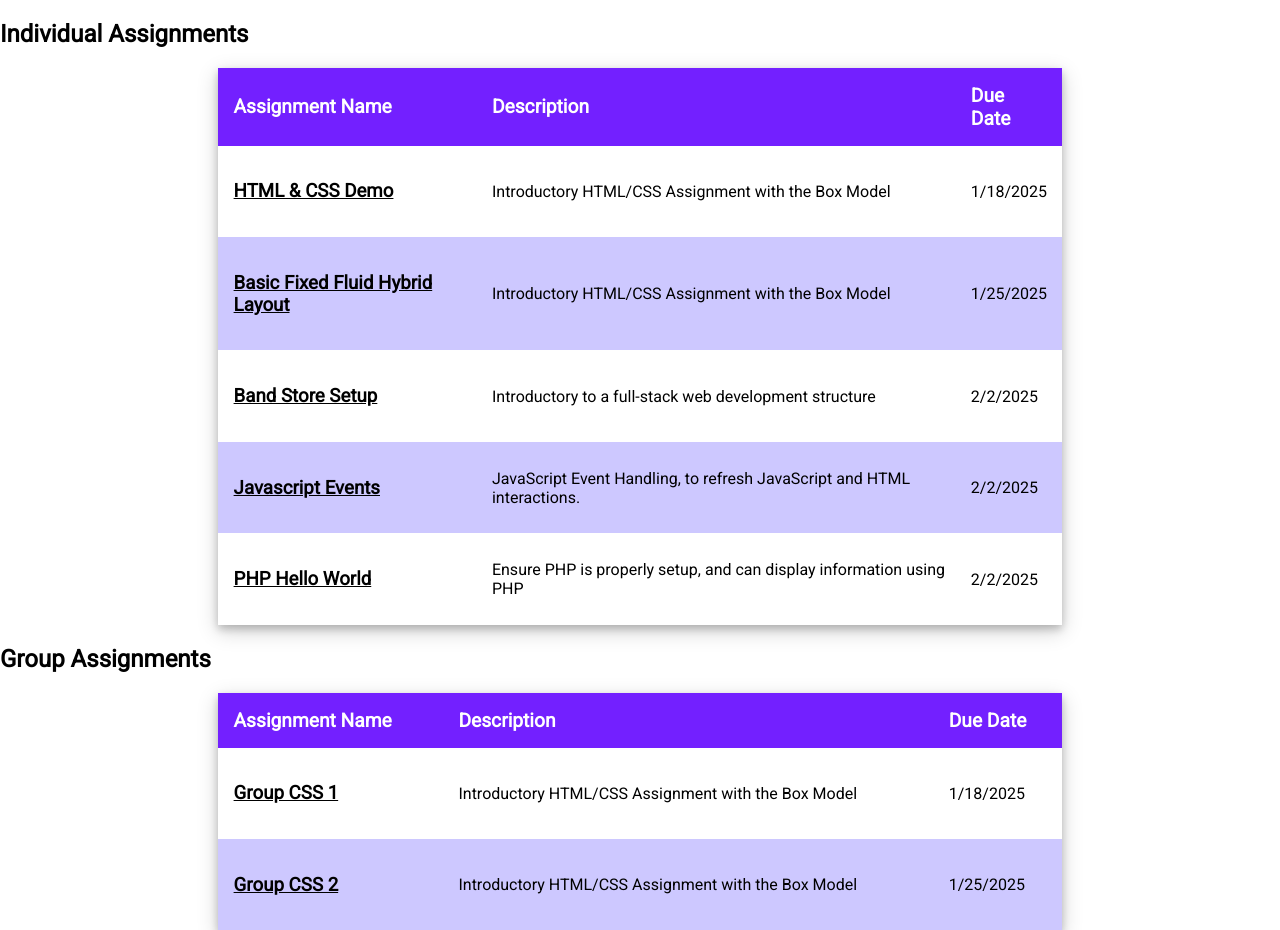
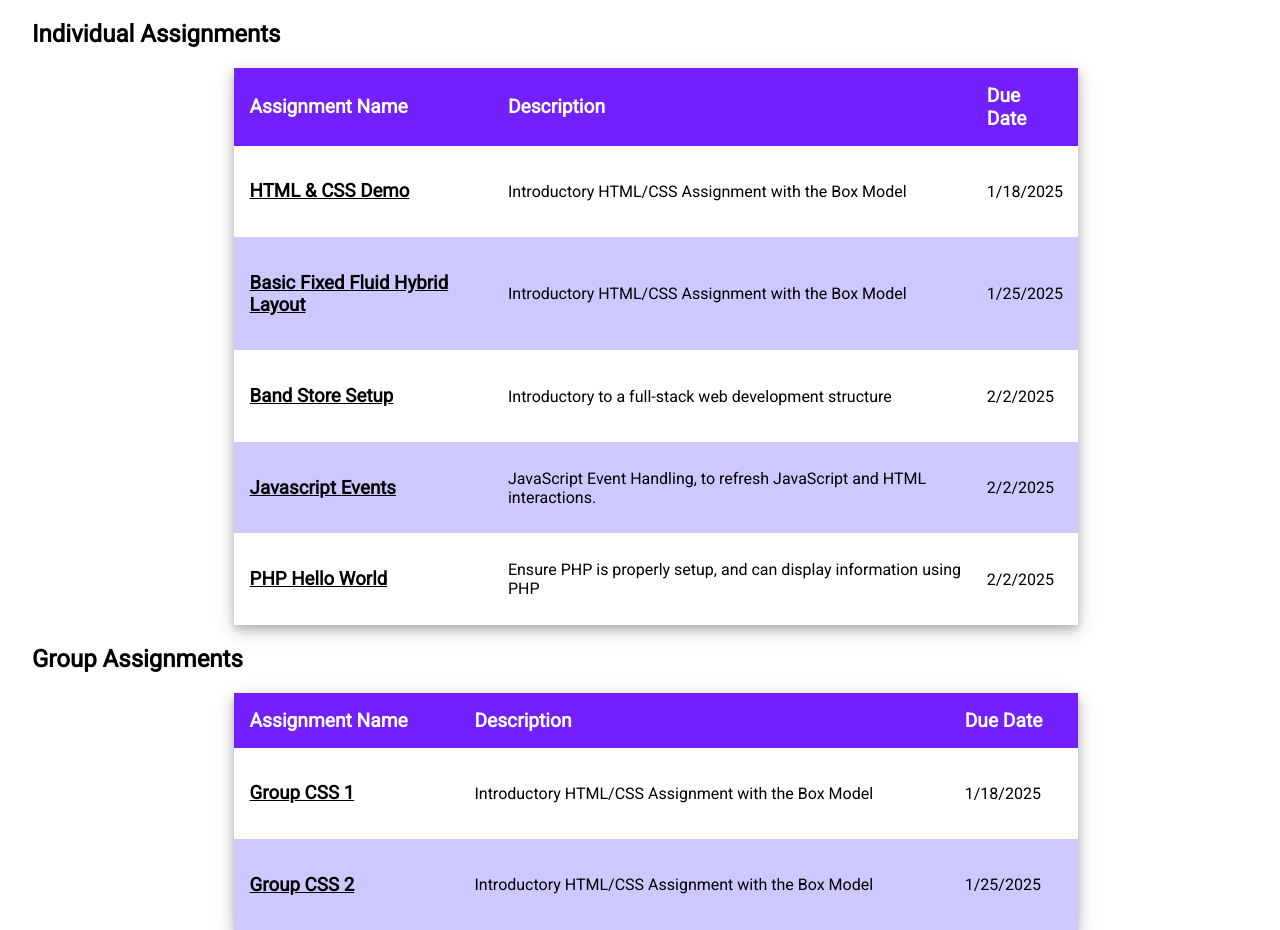
Before and after one commit to stslaug/seanslaughter.dev, a PHP site: page /class-env/assignment-page.html in a window 1280 px wide. Shown: the part 82-1012 px from the top of the page. Run offline with PHP 8.4, Linux system fonts and the light colour scheme; some libraries are stand-ins or nearby versions.

Commit message:
Assignment-Page Fix
Signed-off-by: Tyler Slaughter <stslaug@gmail.com>

```diff
--- a/class-env/assignment-page.html
+++ b/class-env/assignment-page.html
@@ -43,7 +43,7 @@
 	<div id = "navbar"></div>
 
 
-	<section class = "clearfix">
+	<section  style="margin-left: 2rem;" class = "clearfix">
 		<h1>Individual Assignments</h1>
 		<table class = "responsive-table">
 			<tr>
@@ -85,7 +85,7 @@
 		</table>
 	</section>
 
-	<section class = "clearfix">
+	<section style="margin-left: 2rem;" class = "clearfix">
 		<h1>Group Assignments</h1>
 		<table class = "responsive-table">
 			<tr>
--- a/class-env/styles/assignment-page.css
+++ b/class-env/styles/assignment-page.css
@@ -47,7 +47,7 @@ head, body
 
 }
 .responsive-table tr:nth-child(odd){background-color: #cdc8ff;}
-.responsive-table tr:hover{background-color: #7c2bf3; transition: all 0.15s ease-in-out;  transform: scale(1.1);}
+.responsive-table tr:hover{background-color: #7c2bf3; transition: all 0.15s ease-in-out;  transform: scale(1.05);}
 .responsive-table tr:hover a, .responsive-table tr:hover td {transition: all 0.15s ease-in-out; color: white;}
 
 
```
